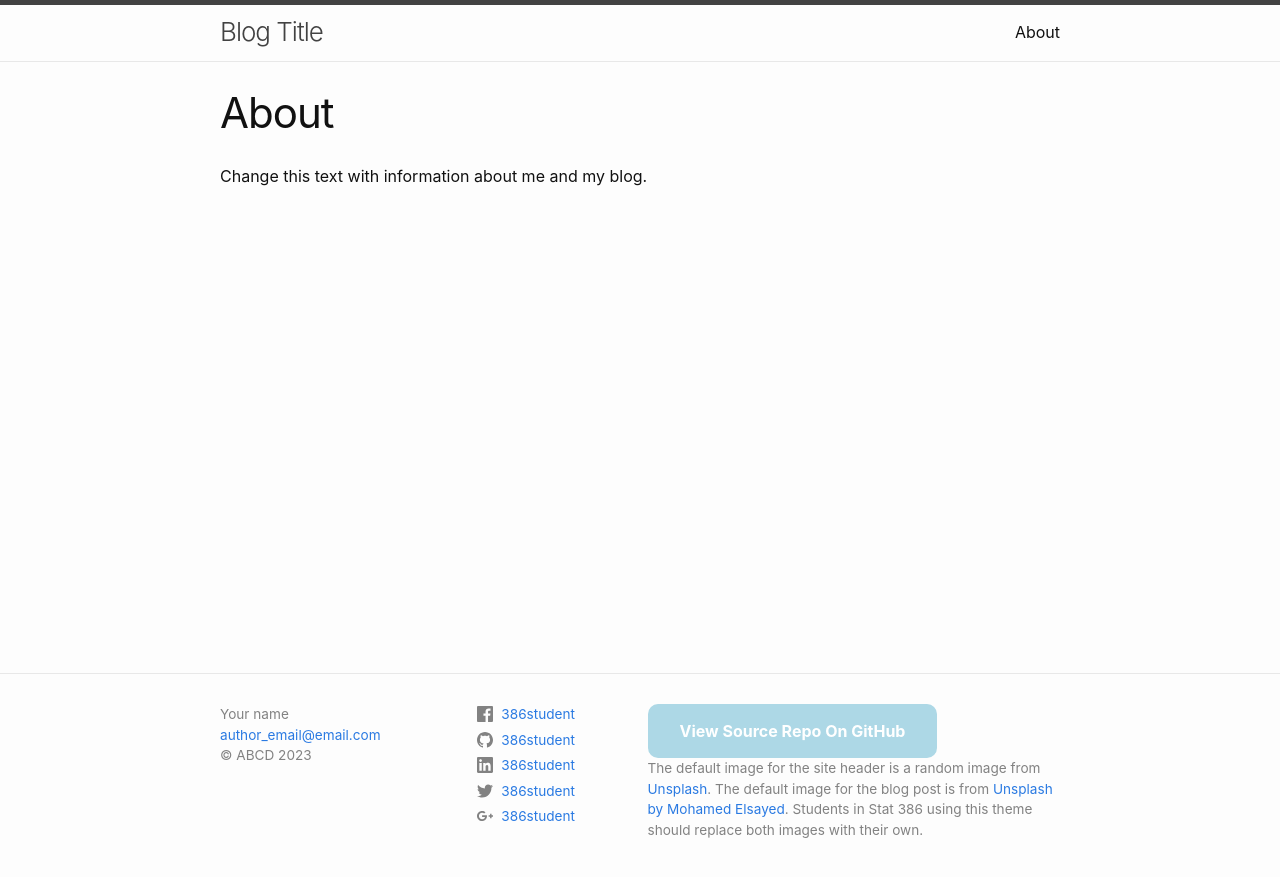
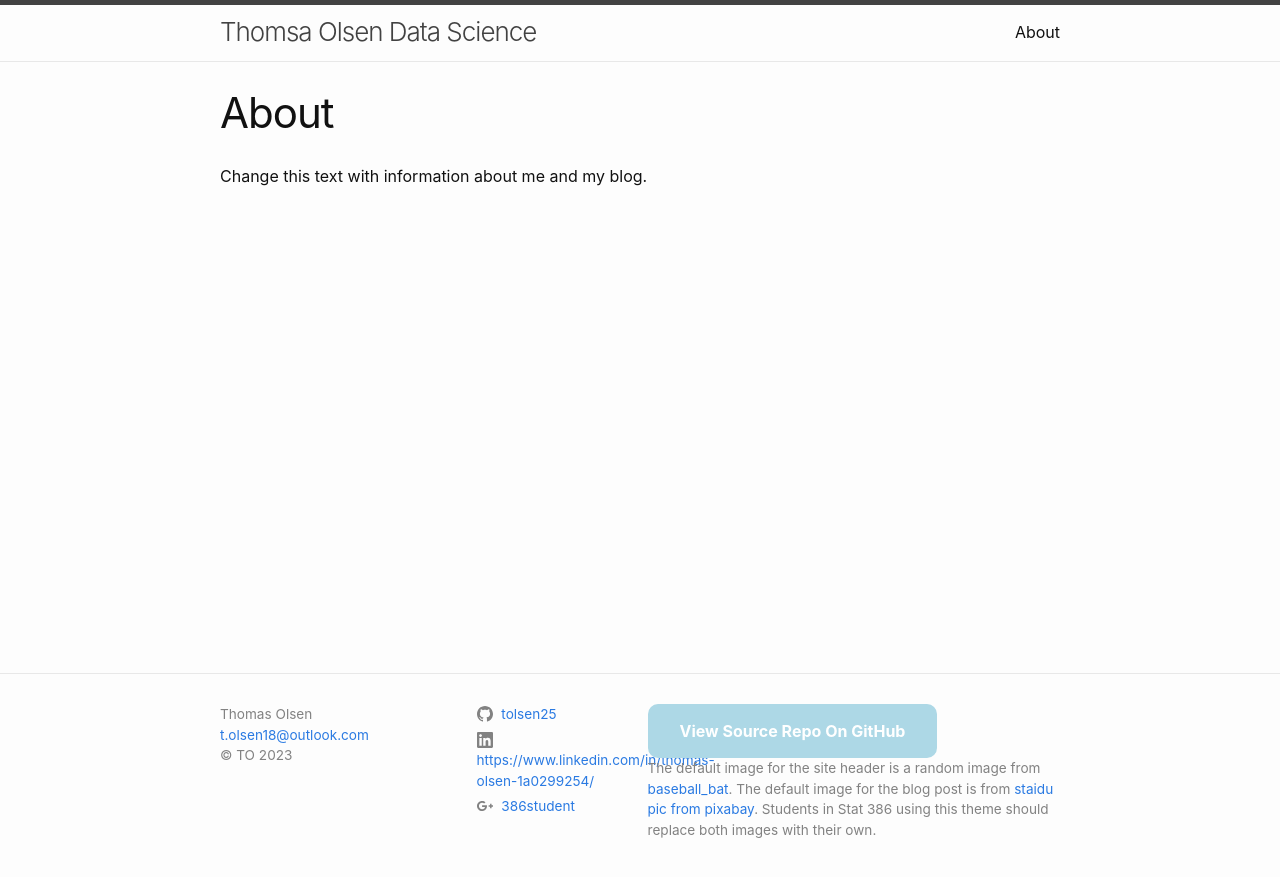
Before and after one commit to tolsen25/tolsen25.github.io, a Jekyll site: the page built from about.markdown, in a window 1280 px wide. Shown: the top 877 px of the page. Built offline with Jekyll 4.4.1, drawn with Linux system fonts in a browser that asks for light colours.

Commit message:
Update _config.yml
initial setup and customization

```diff
--- a/_config.yml
+++ b/_config.yml
@@ -18,28 +18,28 @@
 # You can create any custom variable you would like, and they will be accessible
 # in the templates via {{ site.myvariable }}.
 
-title: Blog Title
-email: author_email@email.com
-description: "Change the description so that it describes your blog"
-baseurl: "/stat386-blog-theme" # the name of the repository
-url: "https://esnt.github.io" #  change this to "https://<your-github-username>.github.io"
-image: https://source.unsplash.com/random
-author: Your name
-copyright: ABCD # Your initials or what you want the copyright to be.  Leave empty for no copyright
+title: Thomsa Olsen Data Science
+email: t.olsen18@outlook.com
+description: "Thomas Olsen's student blog"
+baseurl: "/tolsen25.github.io" # the name of the repository
+url: "/tolsen25.github.io" #  change this to "https://<your-github-username>.github.io"
+image: "https://media.istockphoto.com/id/1460872635/photo/wood-baseball-bat-and-balls.webp?b=1&s=612x612&w=0&k=20&c=71hgse0r-bTFzcygr99tAdpjXo79qTHJOZOHRlwBBDY="
+author: Thomas Olsen
+copyright: TO # Your initials or what you want the copyright to be.  Leave empty for no copyright
 footer_description: 'The default image for the site header is a random image from
-        <a href="https://source.unsplash.com/random" target="_blank"> Unsplash</a>.
+        <a href="https://cdn.pixabay.com/photo/2016/09/05/10/02/baseball-1646091_1280.jpg" target="_blank"> baseball_bat</a>.
         The default image for the blog post is from
-        <a href="https://unsplash.com/photos/DWpR-BpKlw0?utm_source=unsplash&utm_medium=referral&utm_content=creditShareLink" target="_blank"
-        >Unsplash by Mohamed Elsayed</a>. Students in Stat 386 using this theme should replace both images
+        <a href="https://cdn.pixabay.com/photo/2014/04/05/11/19/plate-315097_1280.jpg" target="_blank"
+        >staidu pic from pixabay</a>. Students in Stat 386 using this theme should replace both images
         with their own.'
 
 
 # Social media users names.  Leave fields blank that you don't want displayed
-twitter_username: 386student
-github_username:  386student
-linkedin_username: 386student
+twitter_username:
+github_username:  tolsen25
+linkedin_username: https://www.linkedin.com/in/thomas-olsen-1a0299254/
 dribbble_username:
-facebook_username: 386student
+facebook_username:
 flickr_username:
 instagram_username:
 pinterest_username:
```
